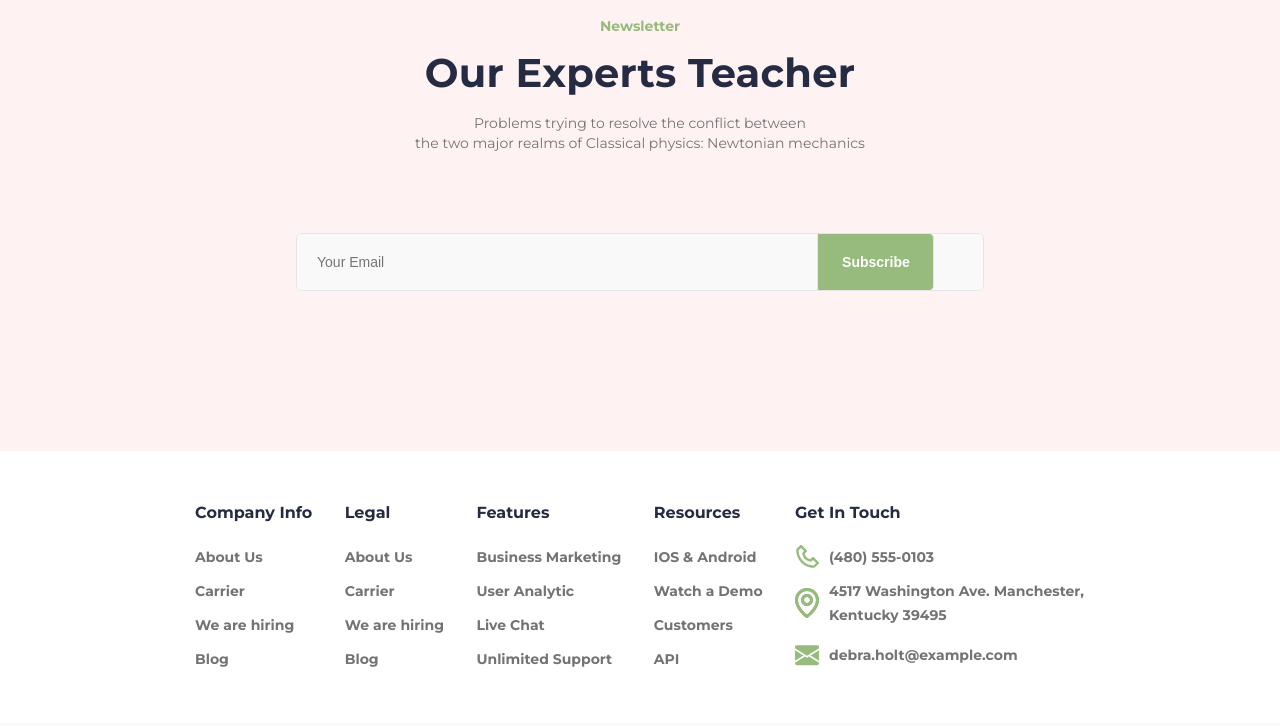
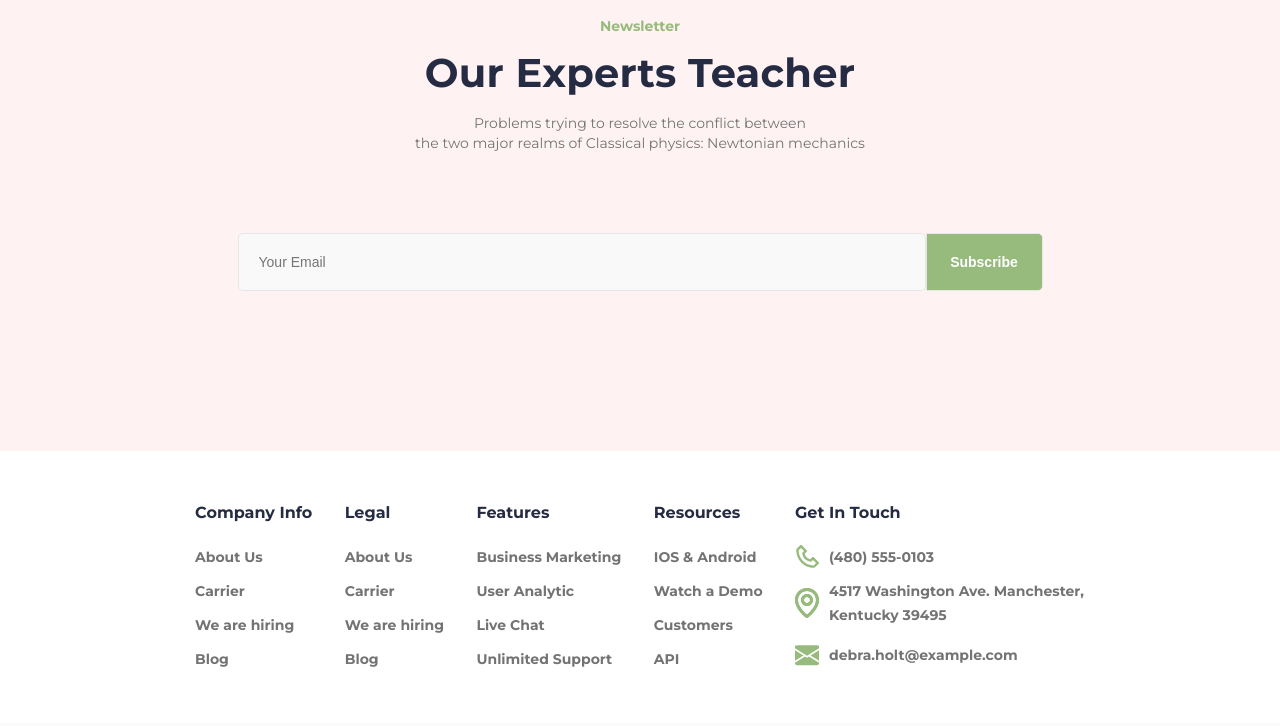
Before and after one commit to ThanhNgan110/html-css-practice, a website built with Parcel: page src/index.html in a window 1280 px wide. Shown: the part 6823-7549 px from the top of the page. Built offline with nearby package versions, Linux system fonts and the light colour scheme.

Commit message:
Update css button

```diff
--- a/src/styles/components/button.css
+++ b/src/styles/components/button.css
@@ -104,8 +104,6 @@
   width: 117px;
   height: 58px;
   padding: 15px 22px;
-  position: absolute;
-  right: 27%;
 }
 
 .btn-form:hover {
```
